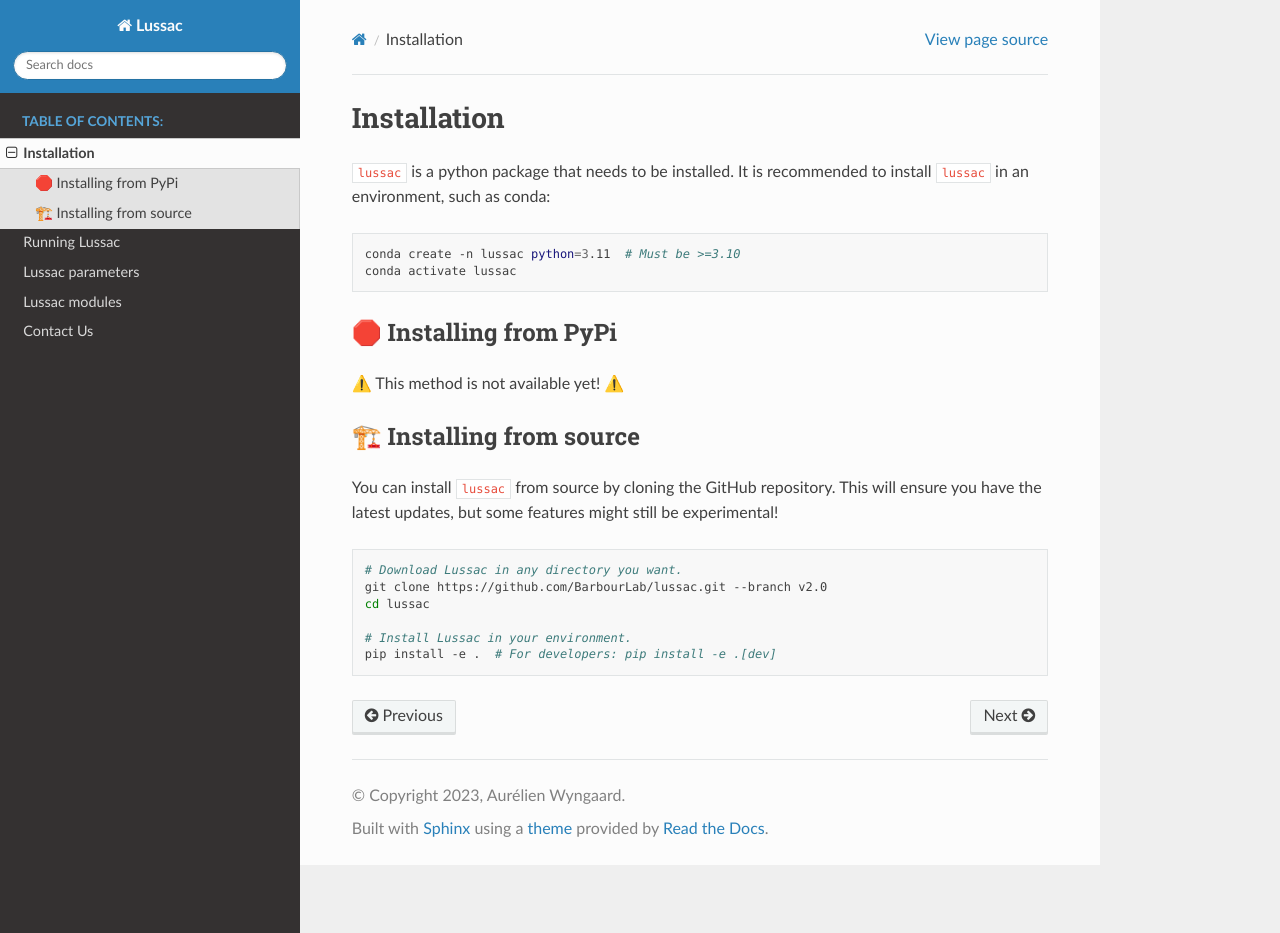
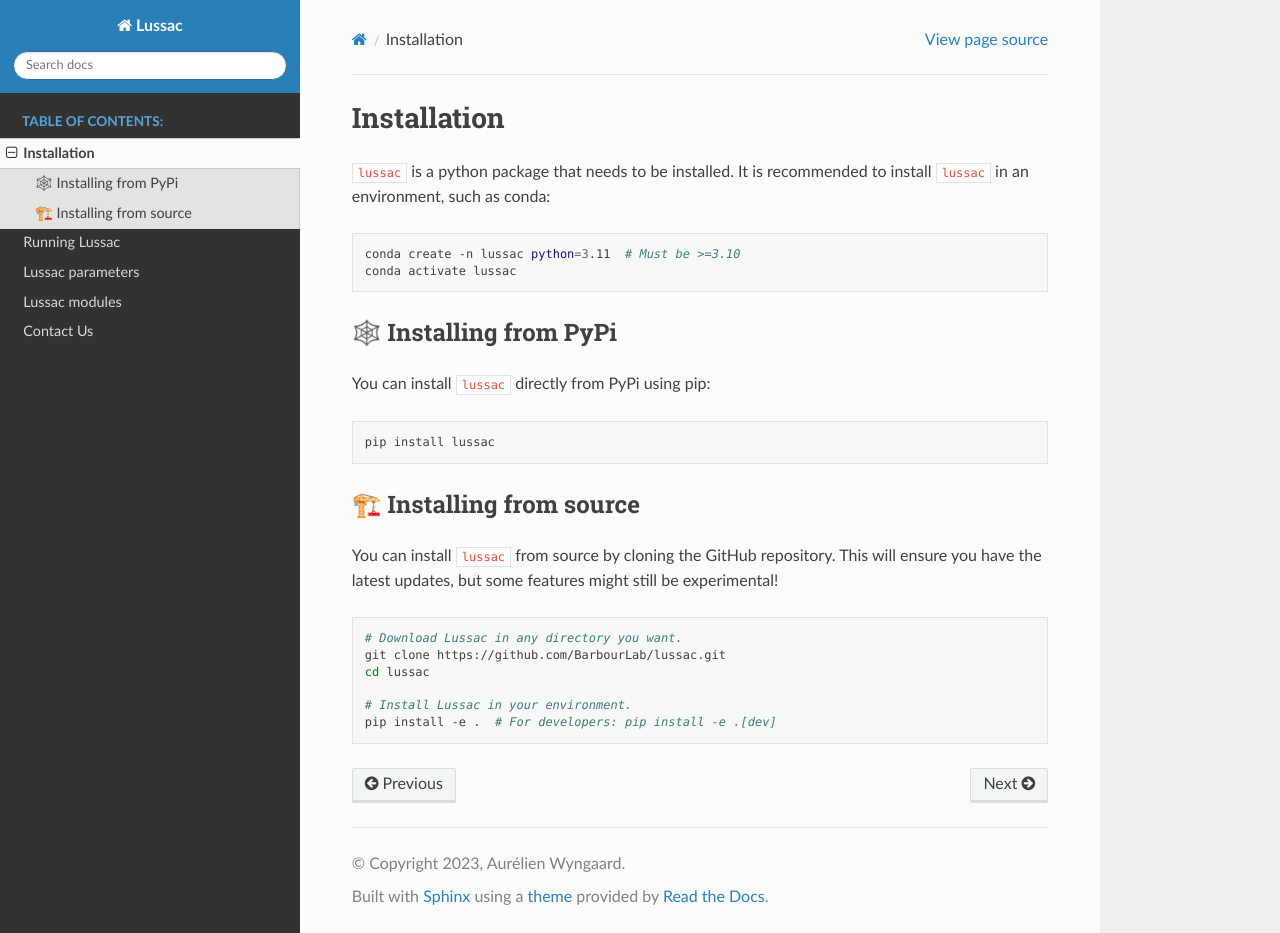
Before and after one commit to BarbourLab/lussac, a Sphinx documentation site: the page built from docs/source/installation.rst, in a window 1280 px wide and 933 px high. Built offline with Sphinx 7.4.7 and the Read the Docs theme 2.0.0, drawn with Linux system fonts in a browser that asks for light colours.

Commit message:
Getting ready for merge with main

```diff
--- a/docs/source/conf.py
+++ b/docs/source/conf.py
@@ -11,7 +11,7 @@
 project = 'Lussac'
 copyright = '2023, Aurélien Wyngaard'
 author = 'Aurélien Wyngaard'
-release = 'v2.0.0.dev0'
+release = 'v2.0.0b1'
 
 
 # -- General configuration ---------------------------------------------------
--- a/docs/source/installation.rst
+++ b/docs/source/installation.rst
@@ -10,10 +10,14 @@
 	conda activate lussac
 
 
-|:stop_sign:| Installing from PyPi
+|:spider_web:| Installing from PyPi
 ----------------------------------
 
-|:warning:| This method is not available yet! |:warning:|
+You can install :code:`lussac` directly from PyPi using pip:
+
+.. code-block:: bash
+
+	pip install lussac
 
 
 |:construction_site:| Installing from source
@@ -24,7 +28,7 @@
 .. code-block:: bash
 
 	# Download Lussac in any directory you want.
-	git clone https://github.com/BarbourLab/lussac.git --branch v2.0
+	git clone https://github.com/BarbourLab/lussac.git
 	cd lussac
 
 	# Install Lussac in your environment.
--- a/docs/source/params.rst
+++ b/docs/source/params.rst
@@ -88,7 +88,7 @@
 		"recording_extractor": "BinaryRecordingExtractor",
 		"extractor_params": {
 			"file_paths": "$PARAMS_FOLDER/recording.dat",
-			"num_chan": 64,
+			"num_channels": 64,
 			"sampling_frequency": 30000,
 			"dtype": "int16",
 			"gain_to_uV": 0.195,
--- a/pyproject.toml
+++ b/pyproject.toml
@@ -3,7 +3,7 @@
 
 [project]
 name = "lussac"
-version = "2.0.0.dev"
+version = "2.0.0b1"
 authors = [
 	{name="Aurélien Wyngaard", email="aurelien.wyngaard@gmail.com"}
 ]
@@ -23,7 +23,7 @@
 	"tqdm>=4.64.0",
 	"requests>=2.28.0",
 	"overrides>=7.3.1",
-	"spikeinterface>=0.97.1",
+	"spikeinterface>=0.98.0",
 	"pytest>=7.1.3"
 ]
 
```
Also changed, not shown: README.md (+18 -4 lines), .readthedocs.yaml, 8 other files.
